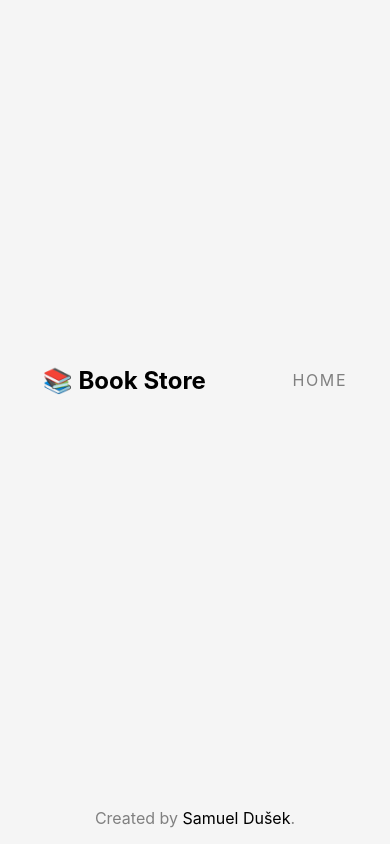
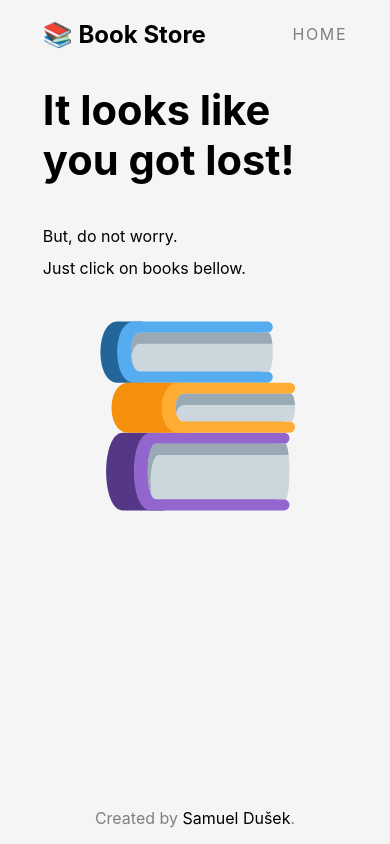
Before and after one commit to samueldusek/book-store, a React (Create React App) app: page /book-store/books/1 in a window 390 px wide. Built offline with nearby package versions, Linux system fonts and the light colour scheme; what apollo-link-json-api would draw is missing.

Commit message:
add 404 page and tweak responsivnes of all pages

```diff
--- a/public/index.html
+++ b/public/index.html
@@ -22,7 +22,7 @@
       work correctly both with client-side routing and a non-root public URL.
       Learn how to configure a non-root public URL by running `npm run build`.
     -->
-    <title>Book store</title>
+    <title>📚 Book store</title>
   </head>
   <body>
     <noscript>You need to enable JavaScript to run this app.</noscript>
--- a/src/App.js
+++ b/src/App.js
@@ -1,10 +1,11 @@
 import AppContainer from "./AppContainer";
 import HomePage from "./HomePage";
+import BookPage from "./BookPage";
+import AuthorPage from "./AuthorPage";
+import Page404 from "./Page404";
 import Navbar from "./Navbar";
 import Footer from "./Footer";
 import { Route, Switch } from "react-router-dom";
-import BookPage from "./BookPage";
-import AuthorPage from "./AuthorPage";
 
 function App() {
   return (
@@ -16,6 +17,7 @@ function App() {
           <Route exact path="/book-store" render={() => <HomePage />} />
           <Route exact path="/books/:id" render={() => <BookPage />} />
           <Route exact path="/authors/:id" render={() => <AuthorPage />} />
+          <Route exact path="/*" render={() => <Page404 />} />
         </Switch>
         <Footer />
       </AppContainer>
--- a/src/AuthorBookList.js
+++ b/src/AuthorBookList.js
@@ -28,21 +28,21 @@ function AuthorBookList({ classes, oneCol, authorBooks, author }) {
       >
         Author's books
       </h2>
+      {areBooks ? (
         <div
-        className={classNames(classes.list, {
-          [classes.oneColList]: oneCol,
-        })}
+          className={classNames(classes.list, { [classes.oneColList]: oneCol })}
         >
-        {areBooks &&
-          books.map((book, idx) => <BookCard book={book} key={book.id} />)}
-        {!areBooks && (
+          {books.map((book, idx) => (
+            <BookCard book={book} key={book.id} />
+          ))}
+        </div>
+      ) : (
         <p className={classes.warning}>
           We do not have any books from {author}. <br />
           But our team is working on it!
         </p>
       )}
     </div>
-    </div>
   );
 }
 
--- a/src/BookCard.js
+++ b/src/BookCard.js
@@ -9,7 +9,9 @@ function BookCard({ classes, book }) {
       <div className={classes.box}>
         <img className={classes.image} src={book.cover} alt="Book cover" />
         <div className={classes.text}>
-          <h3 className={classes.heading}>{book.title}</h3>
+          <h3 className={classes.heading}>
+            <Link to={`/books/${book.id}`}>{book.title}</Link>
+          </h3>
           <Link to={`/authors/${book.author.id}`} className={classes.author}>
             {book.author.name}
           </Link>
--- a/src/BookPage.js
+++ b/src/BookPage.js
@@ -1,4 +1,5 @@
 import React from "react";
+import { Link } from "react-router-dom";
 import { withStyles } from "@material-ui/styles";
 import { useQuery } from "@apollo/client";
 import { GET_BOOK } from "./queries";
@@ -33,15 +34,17 @@ function BookPage({ classes }) {
       <h1 className={classes.heading}>{book.title}</h1>
       <div className={classes.main}>
         <div className={classes.bookInfo}>
-          <img
-            className={classes.bookCover}
-            src={bookCovers[(id - 1) % 10]}
-            alt="Book cover"
-          />
+          <div className={classes.bookCover}>
+            <img src={bookCovers[(id - 1) % 10]} alt="Book cover" />
+          </div>
           <div className={classes.bookInfoText}>
             <div className={classes.author}>
               <h4 className={classes.infoHeading}>Author</h4>
-              <h2 className={classes.authorName}>{book.author.name}</h2>
+              <h2 className={classes.authorName}>
+                <Link to={`/authors/${book.author.id}`}>
+                  {book.author.name}
+                </Link>
+              </h2>
             </div>
             <div className={classes.data}>
               <h4 className={classes.infoHeading}>Chapters</h4>
--- /dev/null
+++ b/src/Page404.js
@@ -0,0 +1,24 @@
+import React from "react";
+import { Link } from "react-router-dom";
+import { withStyles } from "@material-ui/styles";
+import styles from "./styles/Page404Styles";
+import img from "./images/logo.svg";
+
+function Page404({ classes }) {
+  return (
+    <div className={classes.Page404}>
+      <h1 className={classes.heading}>It looks like you got lost!</h1>
+      <div className={classes.main}>
+        <p>
+          But, do not worry. <br />
+          Just click on books bellow.
+        </p>
+        <Link to="/">
+          <img src={img} alt="Books" />
+        </Link>
+      </div>
+    </div>
+  );
+}
+
+export default withStyles(styles)(Page404);
--- a/src/styles/AuthorPageStyles.js
+++ b/src/styles/AuthorPageStyles.js
@@ -11,7 +11,7 @@ const styles = {
       margin: "auto",
     },
     [getSizeMedia.down("sm")]: {
-      width: "80%",
+      width: "90%",
     },
   },
   heading: {
--- a/src/styles/BookCardStyles.js
+++ b/src/styles/BookCardStyles.js
@@ -11,7 +11,7 @@ const styles = {
     padding: "0 1rem 0 1.5rem",
     [getSizeMedia.down("md")]: {
       borderRadius: "32px",
-      padding: "0 0.1rem 0 0.3rem",
+      padding: "0 0 0 0.3rem",
       boxShadow: "-4px -4px 14px #d5d5d5, 4px 4px 14px #ffffff",
     },
   },
@@ -35,6 +35,10 @@ const styles = {
   heading: {
     margin: "0px",
     marginBottom: "0.3rem",
+    "& a": {
+      textDecoration: "none",
+      color: "inherit",
+    },
   },
   author: {
     fontWeight: "bold",
--- a/src/styles/BookListStyles.js
+++ b/src/styles/BookListStyles.js
@@ -6,14 +6,13 @@ const styles = {
     [getSizeMedia.down("md")]: {
       width: "100%",
     },
-    [getSizeMedia.down("xs")]: {
-      width: "80%",
-      margin: "auto",
-    },
   },
 
   heading: {
     marginBottom: "3rem",
+    [getSizeMedia.down("md")]: {
+      marginBottom: "2rem",
+    },
   },
   headingOneCol: {
     [getSizeMedia.down("md")]: {
--- a/src/styles/BookPageStyles.js
+++ b/src/styles/BookPageStyles.js
@@ -11,7 +11,7 @@ const styles = {
       margin: "auto",
     },
     [getSizeMedia.down("sm")]: {
-      width: "80%",
+      width: "90%",
     },
   },
   heading: {
@@ -45,15 +45,16 @@ const styles = {
   },
   bookCover: {
     maxWidth: "400px",
-    boxShadow: "-8px -8px 28px #d5d5d5, 8px 8px 28px #ffffff",
-    borderRadius: "20px",
+    "& img": {
+      width: "100%",
+      boxShadow: "-8px -8px 28px #d5d5d5, 8px 8px 28px #ffffff",
+      borderRadius: "20px",
+    },
     [getSizeMedia.down("md")]: {
       width: "50%",
-      height: "auto",
     },
     [getSizeMedia.down("sm")]: {
       width: "60%",
-      minWidth: "210px",
     },
   },
   bookInfoText: {
@@ -69,6 +70,10 @@ const styles = {
   },
   authorName: {
     margin: "0.5rem 0px",
+    "& a": {
+      textDecoration: "none",
+      color: "inherit",
+    },
   },
   chapterList: {
     margin: "0",
--- a/src/styles/HomePageStyles.js
+++ b/src/styles/HomePageStyles.js
@@ -7,6 +7,11 @@ const styles = {
     display: "flex",
     [getSizeMedia.down("md")]: {
       flexDirection: "column",
+      width: "96%",
+      margin: "auto",
+    },
+    [getSizeMedia.down("sm")]: {
+      width: "90%",
     },
   },
 };
--- /dev/null
+++ b/src/styles/Page404Styles.js
@@ -0,0 +1,53 @@
+import { getSize, getSizeMedia } from "./sizes";
+
+const styles = {
+  Page404: {
+    flexGrow: 1,
+    width: "100%",
+    display: "flex",
+    flexDirection: "column",
+    [getSizeMedia.down("md")]: {
+      width: "96%",
+      margin: "auto",
+    },
+    [getSizeMedia.down("sm")]: {
+      width: "80%",
+    },
+  },
+  heading: {
+    fontSize: "4.2rem",
+    margin: "1rem 0px 3rem 0px",
+    [getSizeMedia.down("md")]: {
+      fontSize: "3.2rem",
+      marginBottom: "1.5rem",
+    },
+    [getSizeMedia.down("sm")]: {
+      fontSize: "2.6rem",
+      marginBottom: "1.2rem",
+    },
+  },
+  main: {
+    display: "flex",
+    flexDirection: "column",
+    "& p": {
+      lineHeight: "4rem",
+      [getSizeMedia.down("sm")]: {
+        lineHeight: "2rem",
+      },
+    },
+    "& a": {
+      marginTop: "5rem",
+      width: "30%",
+      minWidth: "200px",
+      margin: "auto",
+      [getSizeMedia.down("md")]: {
+        marginTop: "1rem",
+      },
+    },
+    "& img": {
+      width: "100%",
+    },
+  },
+};
+
+export default styles;
```
Also changed, not shown: src/images/logo.svg (added). Lines whose indentation alone changed are shown as unchanged.
